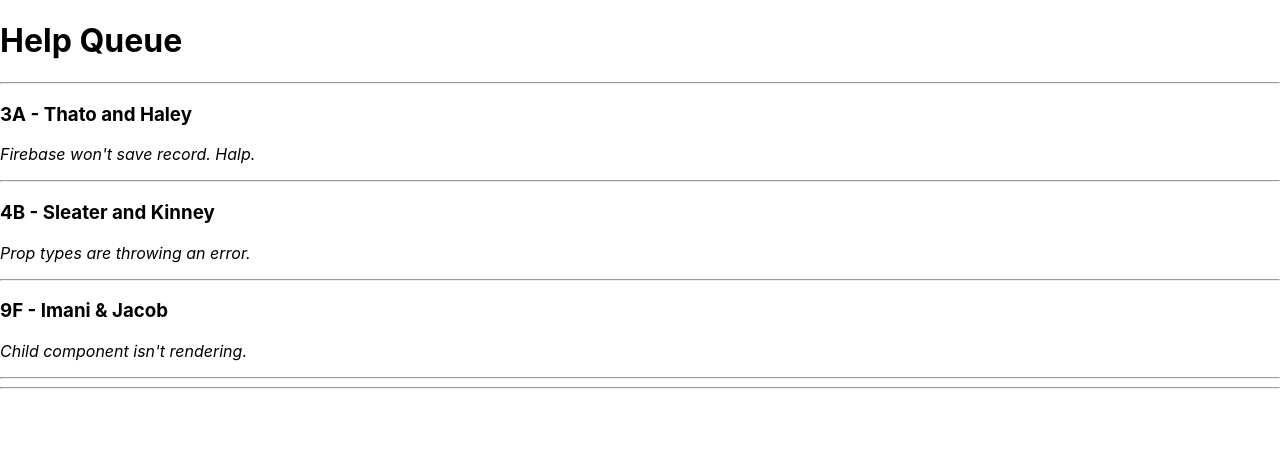
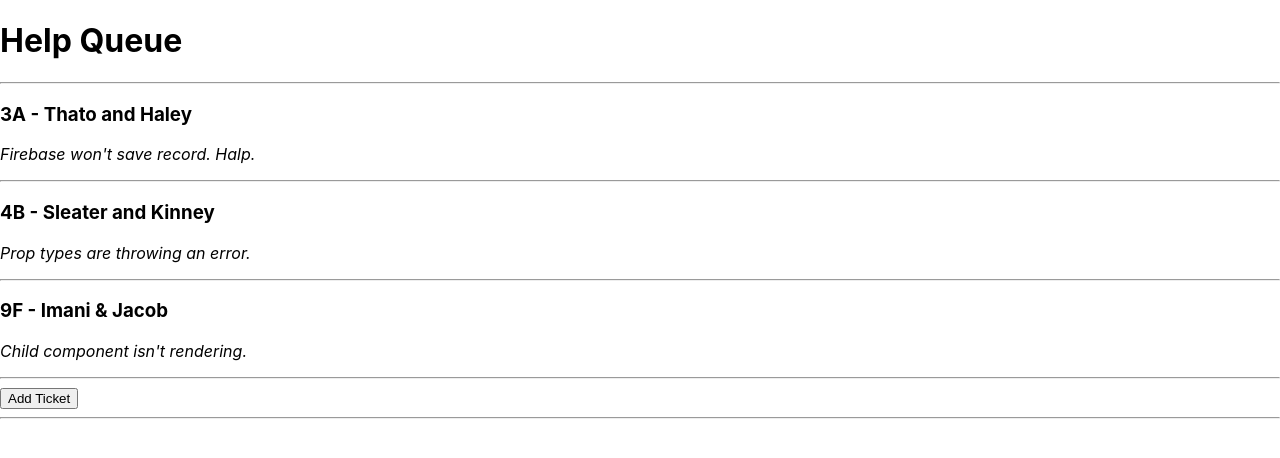
Before and after one commit to ayohana/help-queue, a React (Create React App) app: page / in a window 1280 px wide. Shown: the top 458 px of the page. Built offline with nearby package versions, Linux system fonts and the light colour scheme.

Commit message:
Add a click handler to a button in TicketControl to toggle states

```diff
--- a/src/components/TicketControl.js
+++ b/src/components/TicketControl.js
@@ -11,18 +11,30 @@ class TicketControl extends React.Component {
     }; // this is our DEFAULT STATE
   }
 
+  handleClick = () => {
+    this.setState(prevState => ({
+      formVisibleOnPage: !prevState.formVisibleOnPage
+    })); // TOGGLES a boolean!
+  }
+
   // Because this is the first class component we are building, a quick refresher: class components always need to have a render() method.
   // Note that this code is just JavaScript, not JSX. We can use plain old JavaScript outside of our return() statement. We only need to use JSX and curly braces for evaluation inside our return().
   render(){
     let currentlyVisibleState = null;
+    let buttonText = null;
     if (this.state.formVisibleOnPage) {
       currentlyVisibleState = <NewTicketForm />
+      buttonText = "Return to Ticket List";
     } else {
       currentlyVisibleState = <TicketList />
+      buttonText = "Add Ticket";
     }
     return(
       <React.Fragment>
         {currentlyVisibleState}
+    <button onClick={this.handleClick}>{buttonText}</button>
+      {/* But what is `this`? In this case, we are going to be rendering an object that's an instance of the TicketControl component. this refers to the specific instance that is being rendered.
+      Note that we don't use this with functional components - just class components.  */}
       </React.Fragment>
     );
   }
```
Also changed, not shown: 1 other file (tests, documents, lock files or other folders).
